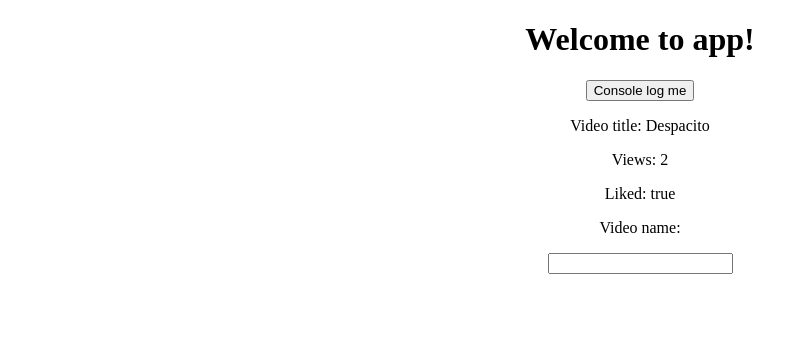
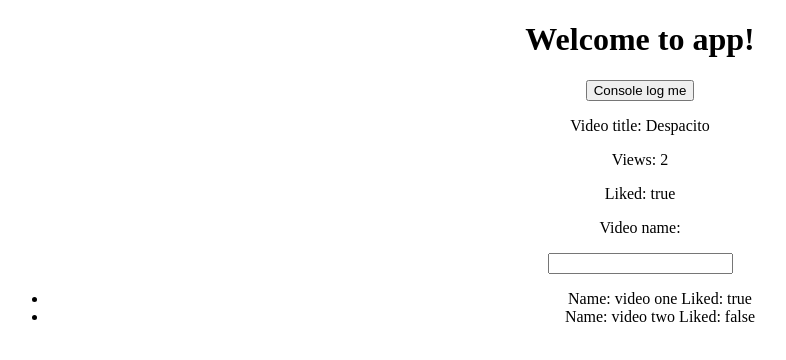
Before and after one commit to ESteinman/angular.js, an Angular app: page / in a window 1280 px wide. Shown: the top 360 px of the page, without its empty margins (0-786 px from the left). Built offline with nearby package versions, Linux system fonts and the light colour scheme.

Commit message:
add videos and isShown

```diff
--- a/src/app/app.component.html
+++ b/src/app/app.component.html
@@ -19,3 +19,5 @@
     Liked: {{video.liked}}
   </li>
 </ul>
+
+<p *ngIf="isShown">This should be hidden or shown</p>
--- a/src/app/app.component.ts
+++ b/src/app/app.component.ts
@@ -16,4 +16,11 @@ export class AppComponent {
   handleClick(){
     console.log("Someone clicked the 'Like' button on the template :-)")
   }
+
+   videos = [
+    {name: 'video one', liked: true},
+    {name: 'video two', liked: false}
+  ]
+
+  isShown: boolean = false
 }
--- a/src/app/suggestions/suggestions.component.ts
+++ b/src/app/suggestions/suggestions.component.ts
@@ -5,7 +5,13 @@ import { Component, OnInit } from '@angular/core';
   templateUrl: './suggestions.component.html',
   styleUrls: ['./suggestions.component.css']
 })
-export class SuggestionsComponent implements OnInit {
+export class SuggestionsComponent {
+  videos = [
+    {name: 'video one', liked: true},
+    {name: 'video two', liked: false}
+  ]
+
+  isShown: boolean = true
 
   constructor() { }
 
```
